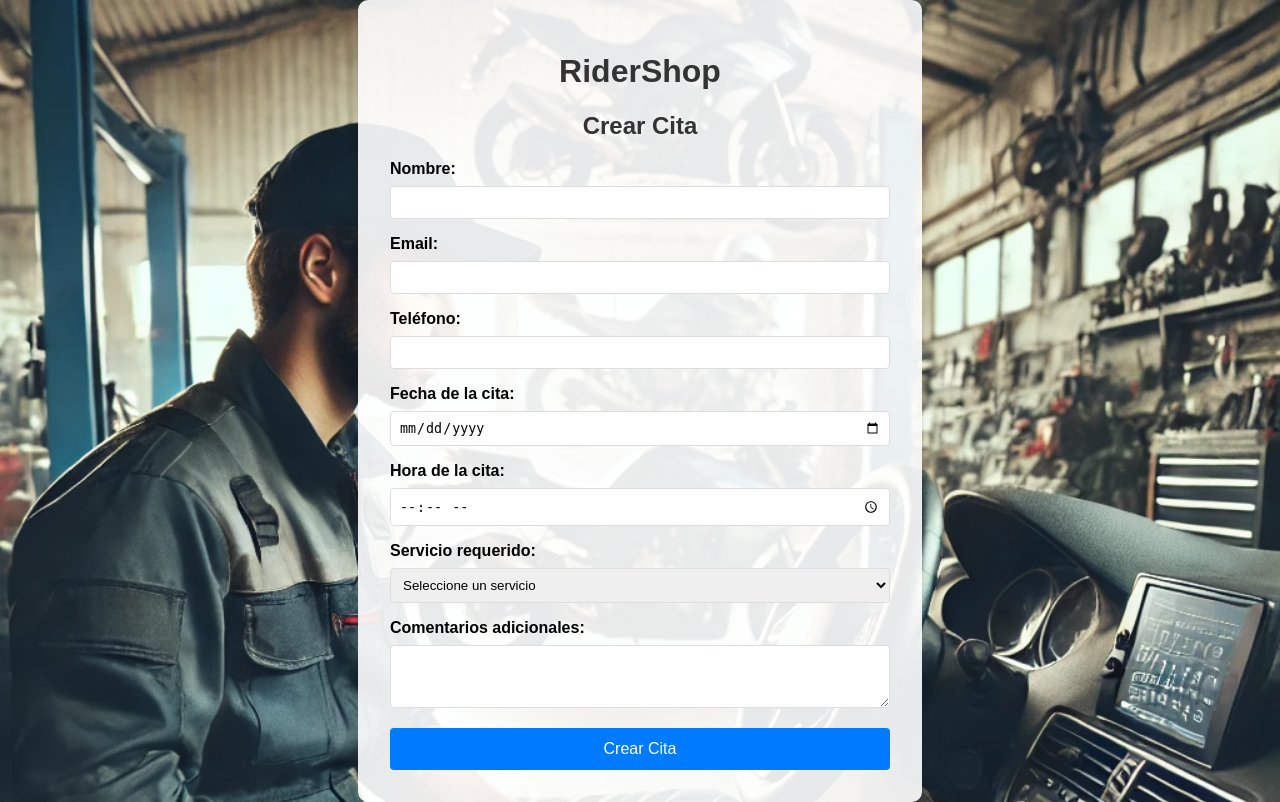
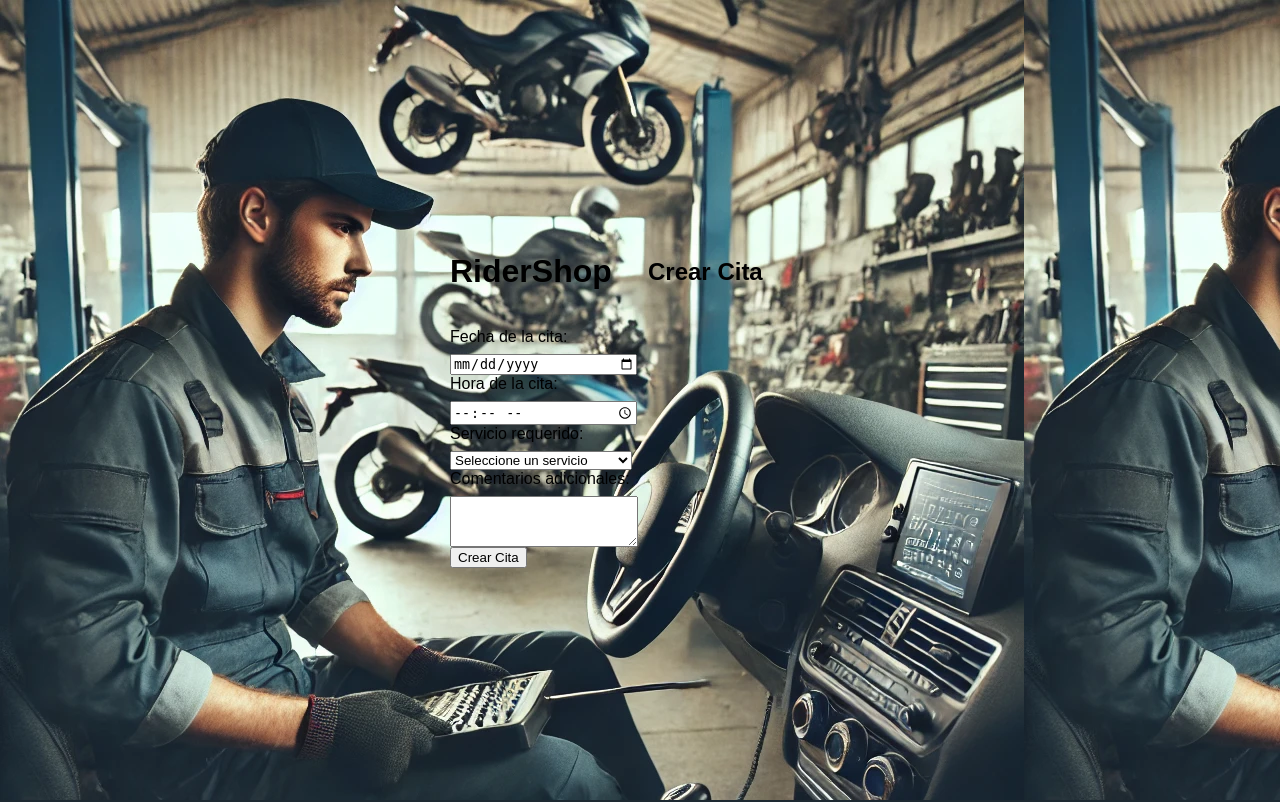
Before and after one commit to 45647vcvxjsv/Proyecto-Taller-Mecanico, a Django app: page /crear-cita/ in a window 1280 px wide. Run offline with Django 5.2, Linux system fonts and the light colour scheme; the visitor is signed in with stand-in values (Sample User, id 1).

Commit message:
arreglos 1

```diff
--- a/Ridershop/app1/static/css/taller.css
+++ b/Ridershop/app1/static/css/taller.css
@@ -90,5 +90,3 @@
   text-decoration: none;
   cursor: pointer;
 }
-
-/* formulario de creacion de citas */
--- /dev/null
+++ b/Ridershop/app1/static/css/taller1.css
@@ -0,0 +1,41 @@
+/* static confirmacion de citas */
+
+body {
+    font-family: Arial, sans-serif;
+    background-image: url('/Ridershop/app1/static/imagenes/imagenescita.png');
+    background-color: #f4f4f4;
+    display: flex;
+    justify-content: center;
+    align-items: center;
+    min-height: 100vh;
+    margin: 0;
+}
+
+.container {
+    display: grid;
+    grid-template-columns: 1fr 1fr;
+    grid-gap: 1rem;
+    justify-content: center;
+    align-items: center;
+}
+
+.form-group {
+    display: flex;
+    flex-direction: column;
+    align-items: start;
+}
+
+.form-group label {
+    margin-bottom: 0.5rem;
+}
+
+.form-group input,
+.form-group select,
+.form-group textarea {
+    width: 100%;
+}
+
+button {
+    grid-column: 1 / -1;
+    justify-self: center;
+}
--- /dev/null
+++ b/Ridershop/app1/static/js/taller1.js
@@ -0,0 +1,13 @@
+/* static confirmacion de citas js */
+
+document.getElementById('citaForm').addEventListener('submit', function (event)
+{
+    const telefono = document.getElementById('telefono').value;
+    const telefonoRegex = /^\d{10}$/; // Ejemplo: solo 10 dígitos
+
+    if (telefono && !telefonoRegex.test(telefono))
+    {
+        alert('El número de teléfono debe tener 10 dígitos.');
+        event.preventDefault(); // Detiene el envío del formulario
+    }
+});
--- a/Ridershop/app1/templates/crear_cita.html
+++ b/Ridershop/app1/templates/crear_cita.html
@@ -4,96 +4,17 @@
 <head>
     <meta charset="UTF-8">
     <meta name="viewport" content="width=device-width, initial-scale=1.0">
-    <title>Crear Cita - Taller Mecánico</title>
-    <style>
-        body {
-            font-family: Arial, sans-serif;
-            background-image: url('/Ridershop/app1/static/imagenes/imagenescita.png');
-            background-size: cover;
-            background-position: center;
-            background-attachment: fixed;
-            margin: 0;
-            padding: 0;
-            display: flex;
-            justify-content: center;
-            align-items: center;
-            min-height: 100vh;
-        }
-
-        .container {
-            background-color: rgba(255, 255, 255, 0.9);
-            padding: 2rem;
-            border-radius: 10px;
-            box-shadow: 0 0 10px rgba(0, 0, 0, 0.1);
-            width: 100%;
-            max-width: 500px;
-        }
-
-        h1,
-        h2 {
-            color: #333;
-            text-align: center;
-        }
-
-        form {
-            display: flex;
-            flex-direction: column;
-        }
-
-        .form-group {
-            margin-bottom: 1rem;
-        }
-
-        label {
-            display: block;
-            margin-bottom: 0.5rem;
-            font-weight: bold;
-        }
-
-        input,
-        select,
-        textarea {
-            width: 100%;
-            padding: 0.5rem;
-            border: 1px solid #ddd;
-            border-radius: 4px;
-            box-sizing: border-box;
-        }
-
-        button {
-            background-color: #007bff;
-            color: white;
-            border: none;
-            padding: 0.75rem;
-            border-radius: 4px;
-            cursor: pointer;
-            font-size: 1rem;
-        }
-
-        button:hover {
-            background-color: #0056b3;
-        }
-    </style>
+    <title>Crea tu Cita - RiderShop</title>
+    {% load static %}
+    <link rel="stylesheet" href="{% static 'css/taller1.css' %}">
 </head>
 
 <body>
     <div class="container">
         <h1>RiderShop</h1>
         <h2>Crear Cita</h2>
-        <form method="post">
-            <!-- Aquí irá tu token CSRF -->
-            <div class="form-group">
-                <label for="nombre">Nombre:</label>
-                <input type="text" id="nombre" name="nombre" required>
-            </div>
-            <div class="form-group">
-                <label for="email">Email:</label>
-                <input type="email" id="email" name="email" required>
-            </div>
-            <div class="form-group">
-                <label for="telefono">Teléfono:</label>
-                <input type="tel" id="telefono" name="telefono">
-            </div>
+        <form id="citaForm" method="post">
+            {% csrf_token %}
             <div class="form-group">
                 <label for="fecha">Fecha de la cita:</label>
                 <input type="date" id="fecha" name="fecha" required>
@@ -119,6 +40,8 @@
             <button type="submit">Crear Cita</button>
         </form>
     </div>
+
+    <script src="{% static 'js/taller1.js' %}"></script>
 </body>
 
 </html>
--- a/Ridershop/app1/views.py
+++ b/Ridershop/app1/views.py
@@ -14,8 +14,8 @@ def crear_cita(request):
     if request.method == 'POST':
         form = CitaForm(request.POST)
         if form.is_valid():
-            form.save()
-            return redirect('cita_confirmacion', cita_id=Cita.id)  # Redirige a una página de éxito o al índice
+            cita = form.save()  # Guarda la cita y la asigna a la variable cita
+            return redirect('cita_confirmacion', cita_id=cita.id)  # Redirige usando el ID de la cita recién creada
     else:
         form = CitaForm()
     return render(request, 'crear_cita.html', {'form': form})
@@ -23,6 +23,7 @@ def crear_cita(request):
 def cita_confirmacion(request, cita_id):
     cita = get_object_or_404(Cita, id=cita_id)
     return render(request, 'cita_confirmacion.html', {'cita': cita})
+
 
 def registro_usuario(request):
     if request.method == 'POST':
--- a/Ridershop/taller/settings.py
+++ b/Ridershop/taller/settings.py
@@ -11,6 +11,7 @@ https://docs.djangoproject.com/en/5.1/ref/settings/
 """
 
 from pathlib import Path
+import os
 
 # Build paths inside the project like this: BASE_DIR / 'subdir'.
 BASE_DIR = Path(__file__).resolve().parent.parent
@@ -69,6 +70,9 @@ TEMPLATES = [
         },
     },
 ]
+# Archivos estáticos (CSS, JavaScript, Imágenes)
+STATIC_URL = '/static/'
+STATIC_ROOT = os.path.join(BASE_DIR, 'static')
 
 WSGI_APPLICATION = 'taller.wsgi.application'
 
--- a/Ridershop/taller/urls.py
+++ b/Ridershop/taller/urls.py
@@ -25,5 +25,5 @@ urlpatterns = [
     path('registro/', views.registro_usuario, name='registro'),
     path('perfil/', views.perfil_cliente, name='perfil_cliente'),
     path('crear-cita/', crear_cita, name='crear_cita'),
-    path('confirmacion-cita/<int:cita_id>/', cita_confirmacion, name='cita_confirmacion'),
+    path('cita-confirmacion/<int:cita_id>/', cita_confirmacion, name='cita_confirmacion'),
 ]
```
Also changed, not shown: Ridershop/app1/templates/cita_confirmacion.html (+12 -6 lines), Ridershop/app1/static/js/taller.js (line endings or trailing spaces), 1 other file.
